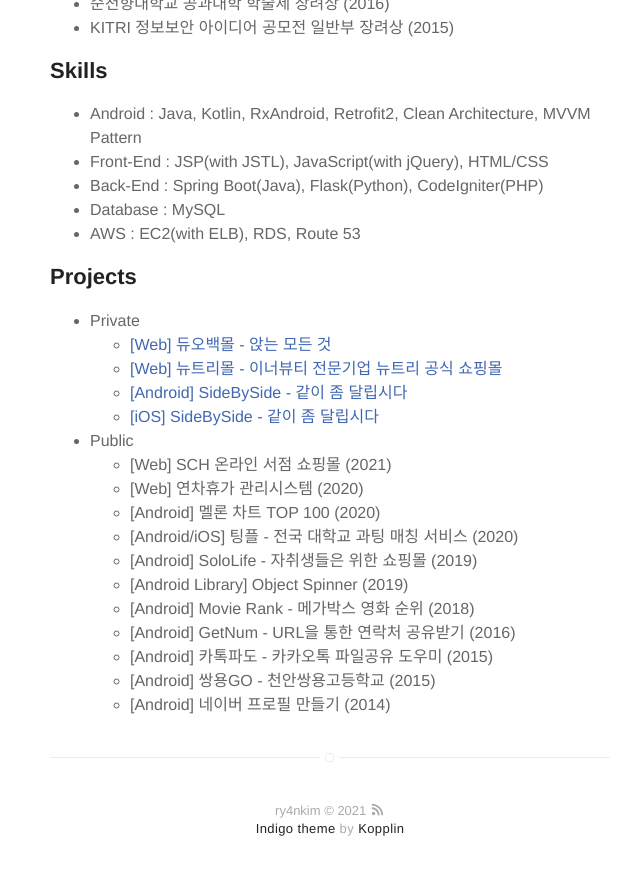
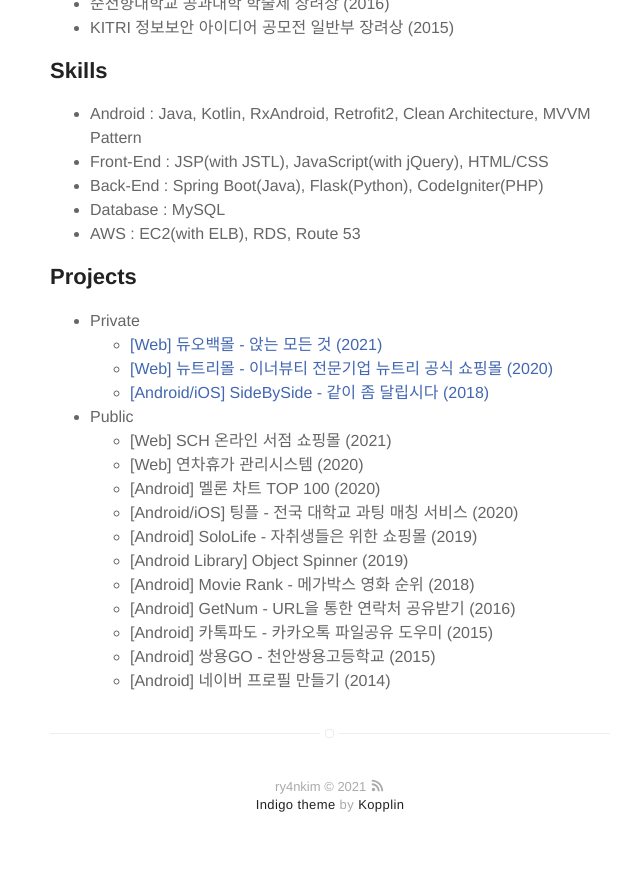
Before and after one commit to ry4nkim/ry4nkim.github.io, a Jekyll site: the page built from about.md, in a window 1280 px wide and 900 px high, scrolled down 1311 px. Shown: the top 875 px of the window, without its empty margins (310-950 px from the left). Built offline with Jekyll 4.4.1, drawn with Linux system fonts in a browser that asks for light colours.

Commit message:
Update about.md

```diff
--- a/about.md
+++ b/about.md
@@ -53,17 +53,17 @@
   <li>Private</li>
   <ul>
     <li>
-      <a href="https://www.duoback.co.kr" style="text-decoration: none;" onmouseover="this.style.textDecoration='underline';" onmouseout="this.style.textDecoration='none';">[Web] 듀오백몰 - 앉는 모든 것</a>
+      <a href="https://www.duoback.co.kr" style="text-decoration: none;" onmouseover="this.style.textDecoration='underline';" onmouseout="this.style.textDecoration='none';">[Web] 듀오백몰 - 앉는 모든 것 (2021)</a>
     </li>
     <li>
-      <a href="https://www.newtreemall.co.kr" style="text-decoration: none;" onmouseover="this.style.textDecoration='underline';" onmouseout="this.style.textDecoration='none';">[Web] 뉴트리몰 - 이너뷰티 전문기업 뉴트리 공식 쇼핑몰</a>
+      <a href="https://www.newtreemall.co.kr" style="text-decoration: none;" onmouseover="this.style.textDecoration='underline';" onmouseout="this.style.textDecoration='none';">[Web] 뉴트리몰 - 이너뷰티 전문기업 뉴트리 공식 쇼핑몰 (2020)</a>
     </li>
     <li>
-      <a href="https://play.google.com/store/apps/details?id=com.tbnws.sidebyside" style="text-decoration: none;" onmouseover="this.style.textDecoration='underline';" onmouseout="this.style.textDecoration='none';">[Android] SideBySide - 같이 좀 달립시다</a>
+      <a href="https://play.google.com/store/apps/details?id=com.tbnws.sidebyside" style="text-decoration: none;" onmouseover="this.style.textDecoration='underline';" onmouseout="this.style.textDecoration='none';">[Android/iOS] SideBySide - 같이 좀 달립시다 (2018)</a>
     </li>
-    <li>
-      <a href="https://itunes.apple.com/kr/app/id1398166366" style="text-decoration: none;" onmouseover="this.style.textDecoration='underline';" onmouseout="this.style.textDecoration='none';">[iOS] SideBySide - 같이 좀 달립시다</a>
-    </li>
+    <!--<li>
+      <a href="https://itunes.apple.com/kr/app/id1398166366" style="text-decoration: none;" onmouseover="this.style.textDecoration='underline';" onmouseout="this.style.textDecoration='none';">[iOS] SideBySide - 같이 좀 달립시다 (2018)</a>
+    </li>-->
   </ul>
 
   <li>Public</li>
```
